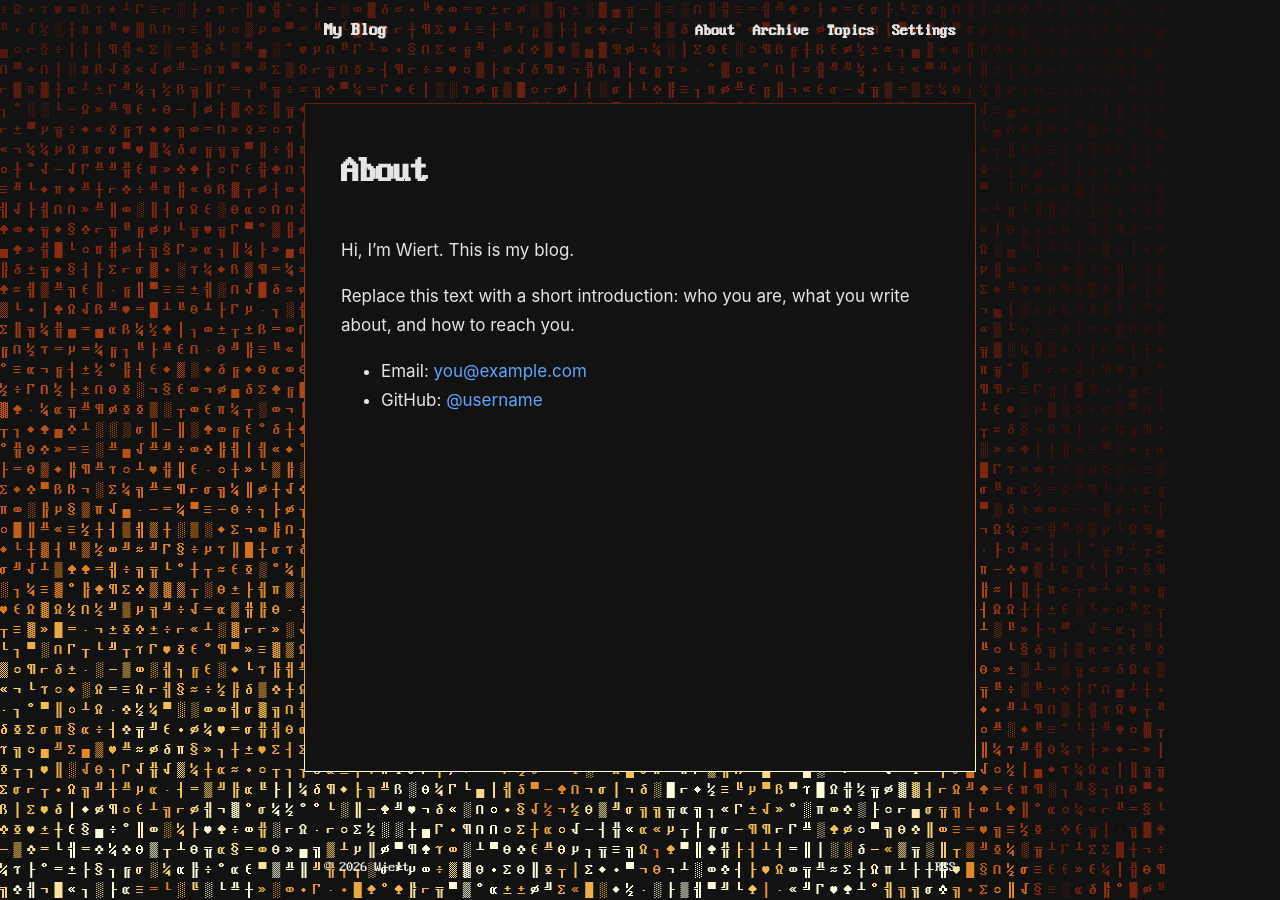
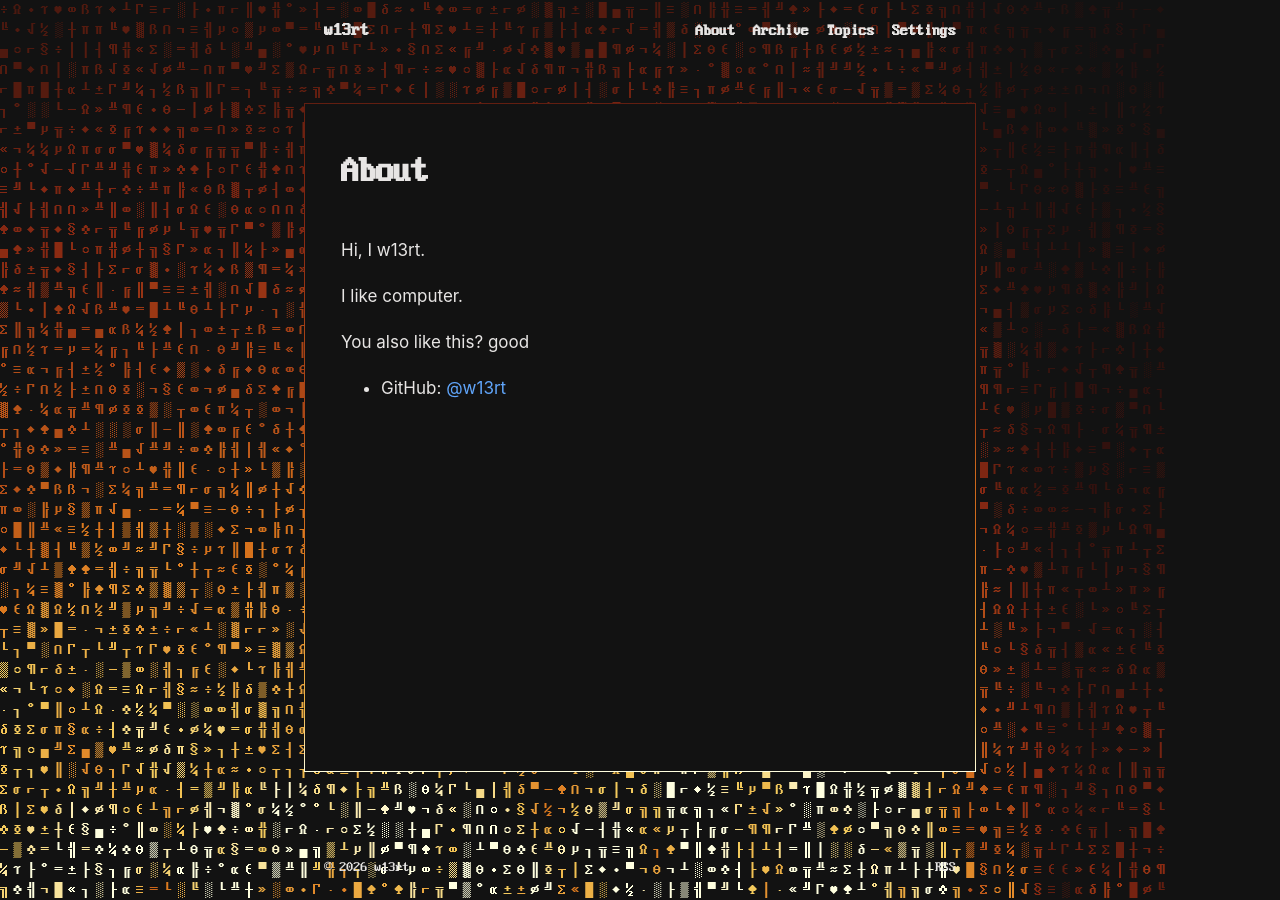
Before and after one commit to w13rt/w13rt.github.io, a Jekyll site: the page built from about.md, in a window 1280 px wide. Built offline with Jekyll 4.4.1, drawn with Linux system fonts in a browser that asks for light colours.

Commit message:
Personalize site configuration and about page

```diff
--- a/_config.yml
+++ b/_config.yml
@@ -1,7 +1,7 @@
 # Site settings
-title: My Blog
-description: Thoughts, notes and writing.
-author: Wiert
+title: w13rt
+description: Place for stuff
+author: w13rt
 url: "https://w13rt.github.io"
 baseurl: ""
 
--- a/about.md
+++ b/about.md
@@ -4,10 +4,12 @@ title: About
 permalink: /about/
 ---
 
-Hi, I'm {{ site.author }}. This is my blog.
+Hi, I {{ site.author }}.
 
-Replace this text with a short introduction: who you are, what you write
-about, and how to reach you.
+I like computer.
 
-- Email: [you@example.com](mailto:you@example.com)
-- GitHub: [@username](https://github.com/username)
+You also like this? good
+
+
+
+- GitHub: [@w13rt](https://github.com/w13rt)
```
